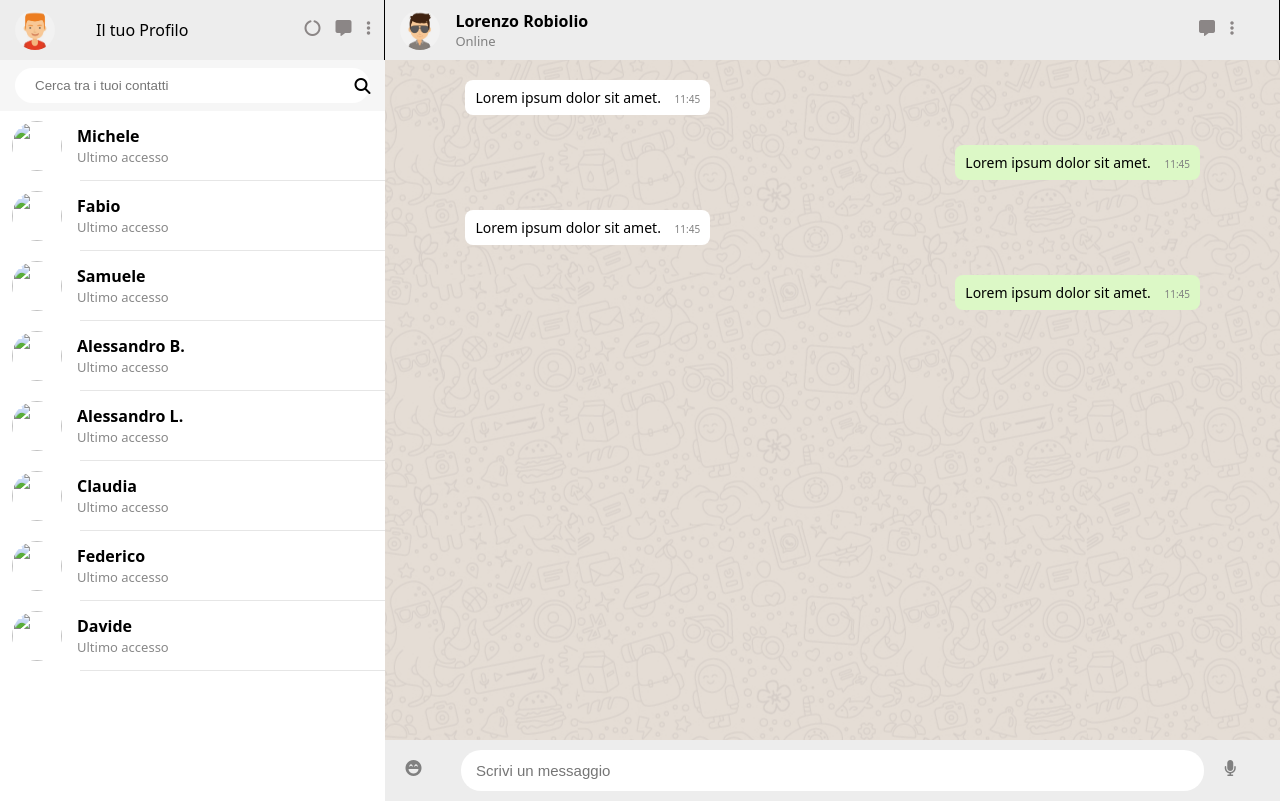
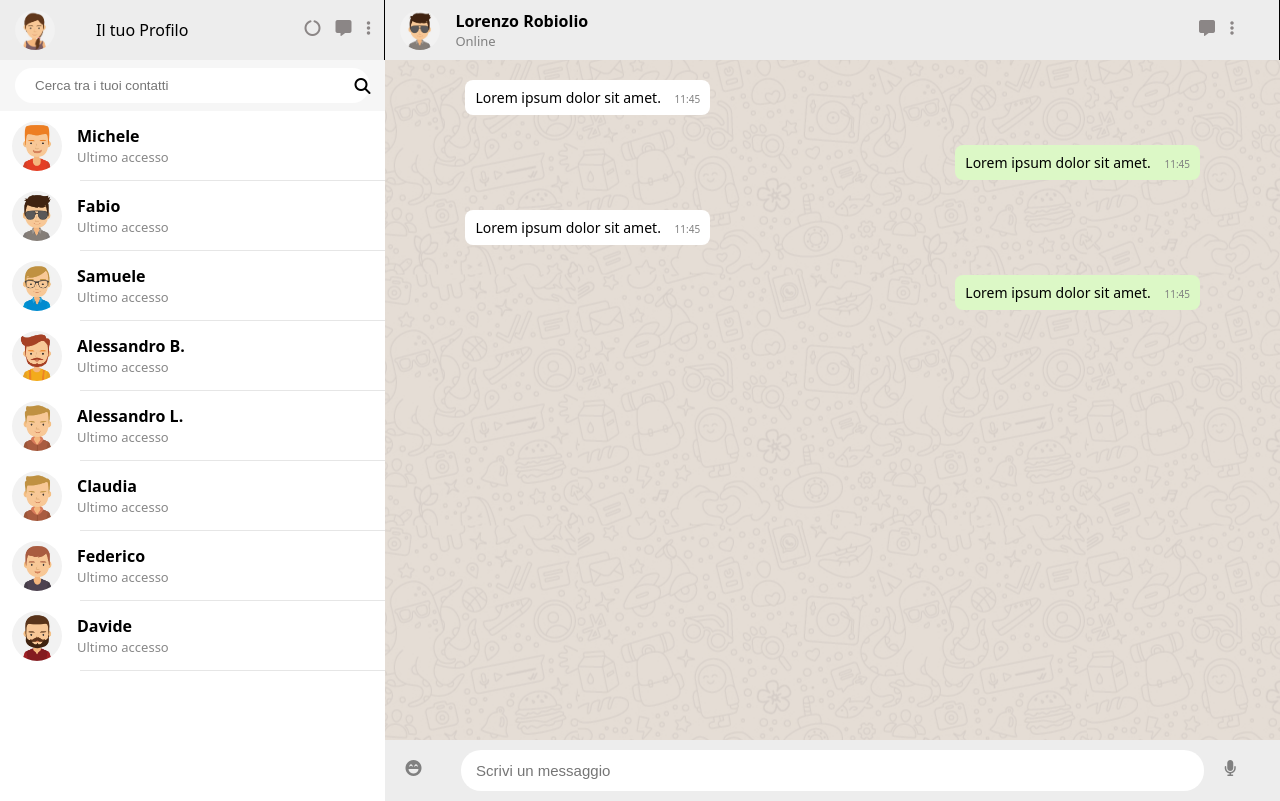
Before and after one commit to AlessioLaudicina/vue-boolzapp, a plain HTML site: page index.html in a window 1280 px wide. Drawn offline with nearby package versions, Linux system fonts and the light colour scheme.

Commit message:
inserimento img tramite vue

```diff
--- a/index.html
+++ b/index.html
@@ -16,7 +16,7 @@
     <div class="sidebar">
         <div class="header">
             <div class="avatar">
-                <img src="./img/avatar_1.jpg" alt="">
+                <img src="./img/avatar_io.jpg" alt="">
             </div>
             <span>Il tuo Profilo</span>
             <div class="chat-header-right">
@@ -37,7 +37,7 @@
             <!--Inserimento v-for per ricreare chat-->
             <div v-for="contact in contacts" class="sidebar-chat">
                 <div class="chat-avatar">
-                    <img src="contact.avatar" alt="">
+                    <img :src="contact.avatar" alt="">
 
 
 
```
